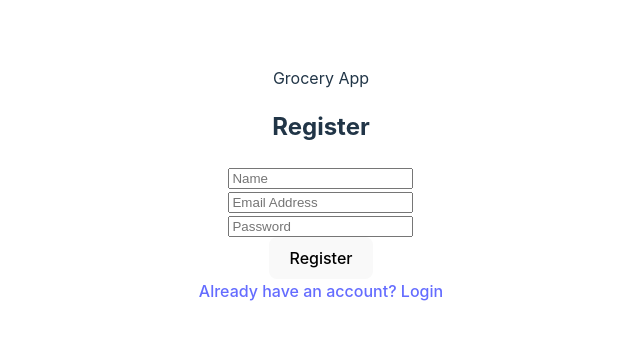
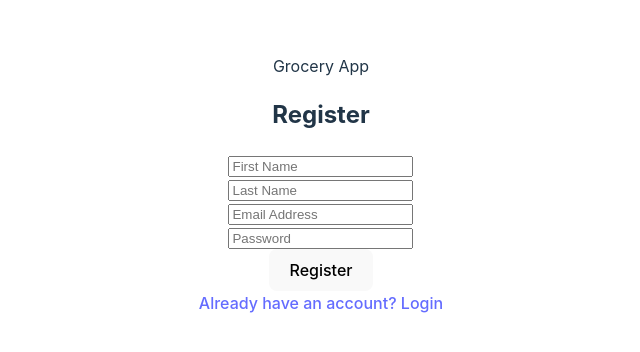
Before and after one commit to new-idea-machine/OS-Restaurant-Inventory-App, a React (Vite) app in the folder grocery-App/: page /register in a window 1280 px wide. Shown: the part 216-568 px from the top of the page, without its empty margins (319-959 px from the left). Built offline with nearby package versions, Linux system fonts and the light colour scheme; the HTML template or start-up script is replaced by a standard one.

Commit message:
channges to text box

```diff
--- a/grocery-App/src/App.tsx
+++ b/grocery-App/src/App.tsx
@@ -6,6 +6,7 @@ import LoginForm from "./components/LoginForm";
 import './App.css'
 
 function App() {
+
   // const [count, setCount] = useState(0)
 
   return (
--- a/grocery-App/src/components/RegisterForm.tsx
+++ b/grocery-App/src/components/RegisterForm.tsx
@@ -23,11 +23,23 @@ const RegisterForm = () => {
             <div>
               <input
                 type="text"
-                name="name"
-                autoComplete="name"
+                name="firstName"
+                autoComplete="firstName"
                 required
                 className="appearance-none rounded-md block w-full px-3 py-2 border focus:outline-none focus:ring focus:border-primary-light"
-                placeholder="Name"
+                placeholder="First Name"
+                value={name}
+                // onChange={(e) => setName(e.target.value)}
+              />
+            </div>
+            <div>
+              <input
+                type="text"
+                name="lastName"
+                autoComplete="lastName"
+                required
+                className="appearance-none rounded-md block w-full px-3 py-2 border focus:outline-none focus:ring focus:border-primary-light"
+                placeholder="Last Name"
                 value={name}
                 // onChange={(e) => setName(e.target.value)}
               />
```
